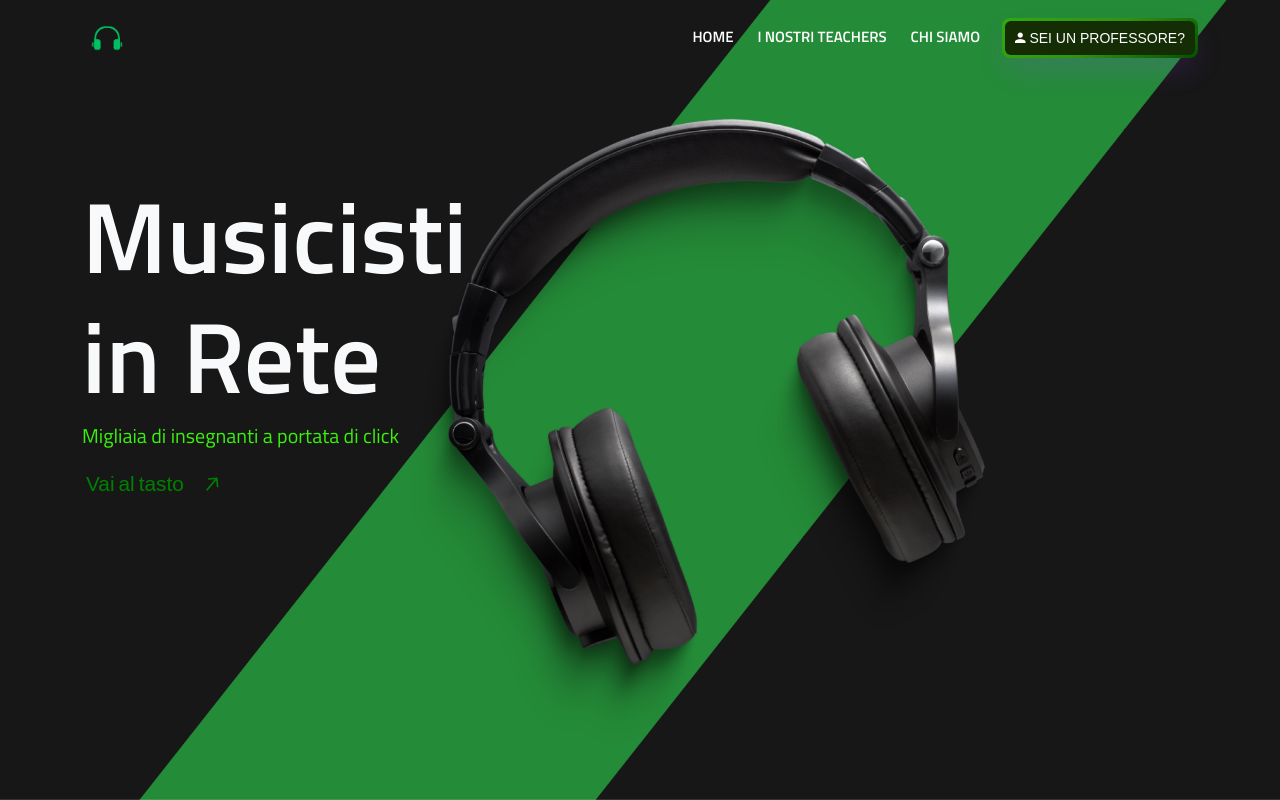
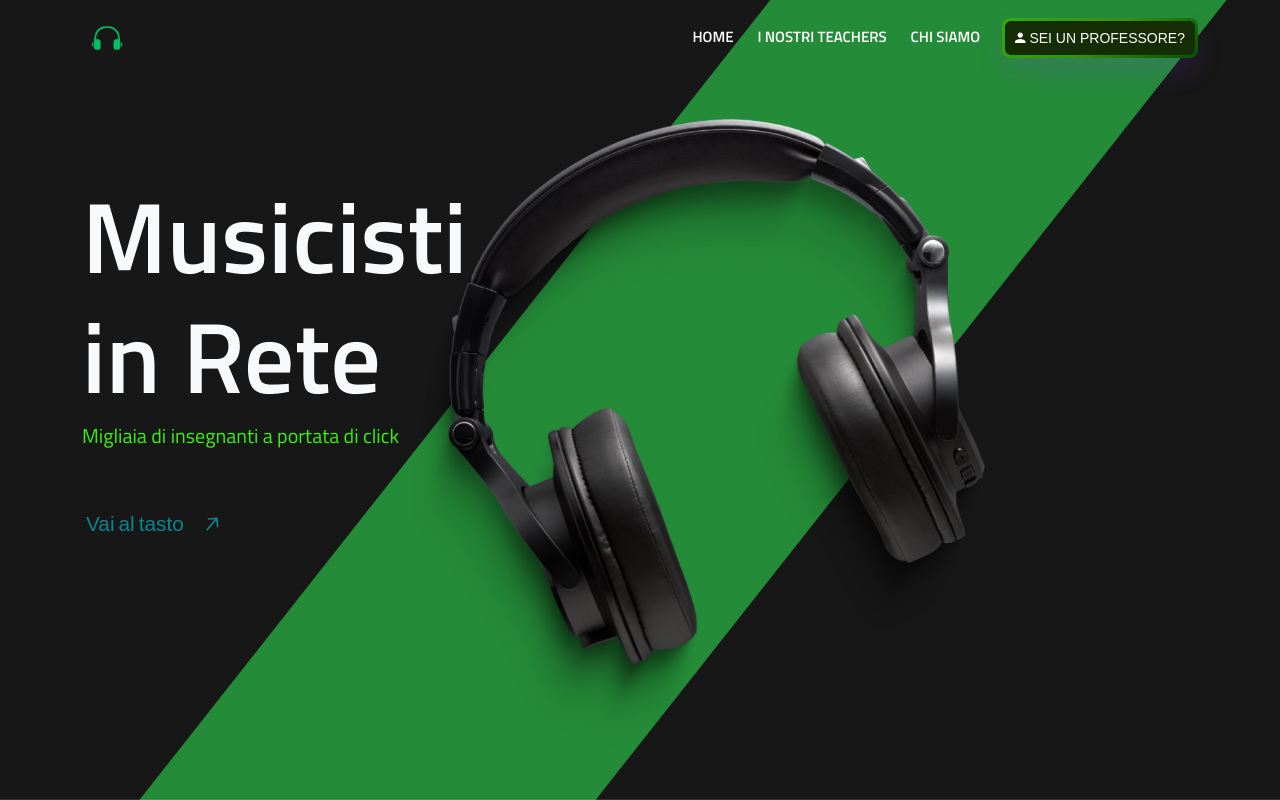
Before and after one commit to marcocampisi/Team-1-BMusicTeachers-frontend, a Vue app: page / in a window 1280 px wide. Built offline with nearby package versions, Linux system fonts and the light colour scheme.

Commit message:
add router link to teachers

```diff
--- a/src/pages/Homepage.vue
+++ b/src/pages/Homepage.vue
@@ -62,7 +62,8 @@ export default {
         <div class="debug">
             <h1 class="text-left h1 text-light fw-bold">Musicisti<br>in Rete</h1>
             <h6 class="h6">Migliaia di insegnanti a portata di click</h6>
-            <button>
+            <router-link :to="{name: 'teachers'}">
+                <button class="mt-5">
                     <div class="text">
                         <span>Vai</span>
                         <span>al</span>
@@ -75,6 +76,8 @@ export default {
                         <path stroke-linecap="round" stroke-linejoin="round" d="M14 5l7 7m0 0l-7 7m7-7H3"></path>
                     </svg>
                 </button>
+            </router-link>
+
         </div>
 
         <!-- <form action="" class="input-search" @submit.prevent="filterTeachers()" role="search">
@@ -111,7 +114,7 @@ button {
   height: 56px;
   overflow: hidden;
   border: none;
-  color: green;
+  color: rgba(11, 153, 163, 0.842);
   background: none;
   position: relative;
   padding-bottom: 2em;
```
Lines whose indentation alone changed are shown as unchanged.
